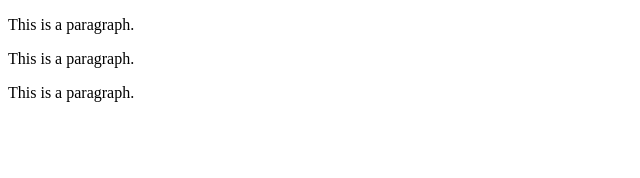
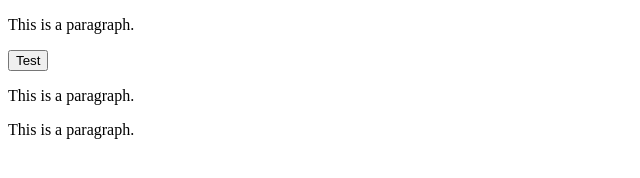
Before and after one commit to EvanGrace/evangrace.github.io, a plain HTML site: page index.html in a window 1280 px wide. Shown: the whole page, without its empty margins (0-640 px from the left). Drawn offline with nearby package versions, Linux system fonts and the light colour scheme.

Commit message:
Update index.html

```diff
--- a/index.html
+++ b/index.html
@@ -7,6 +7,7 @@
 	</head>
 	<body>
     		<p>This is a paragraph.</p>
+		<button id="test">Test</button>
 		<p>This is a paragraph.</p>
 		<p>This is a paragraph.</p>
 	</body>
```
